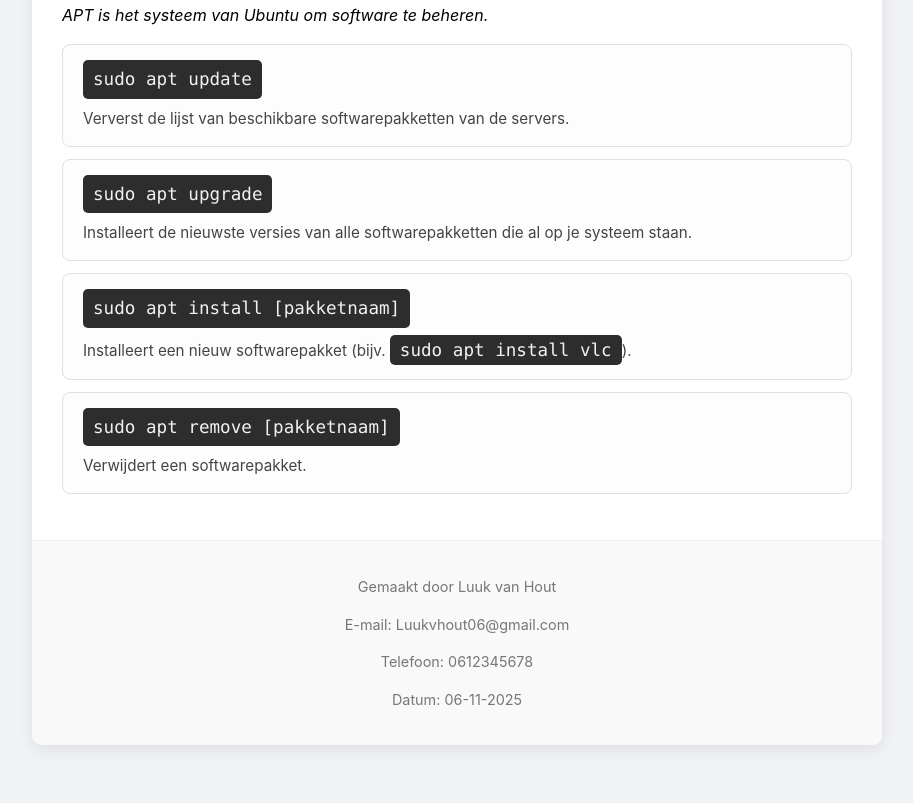
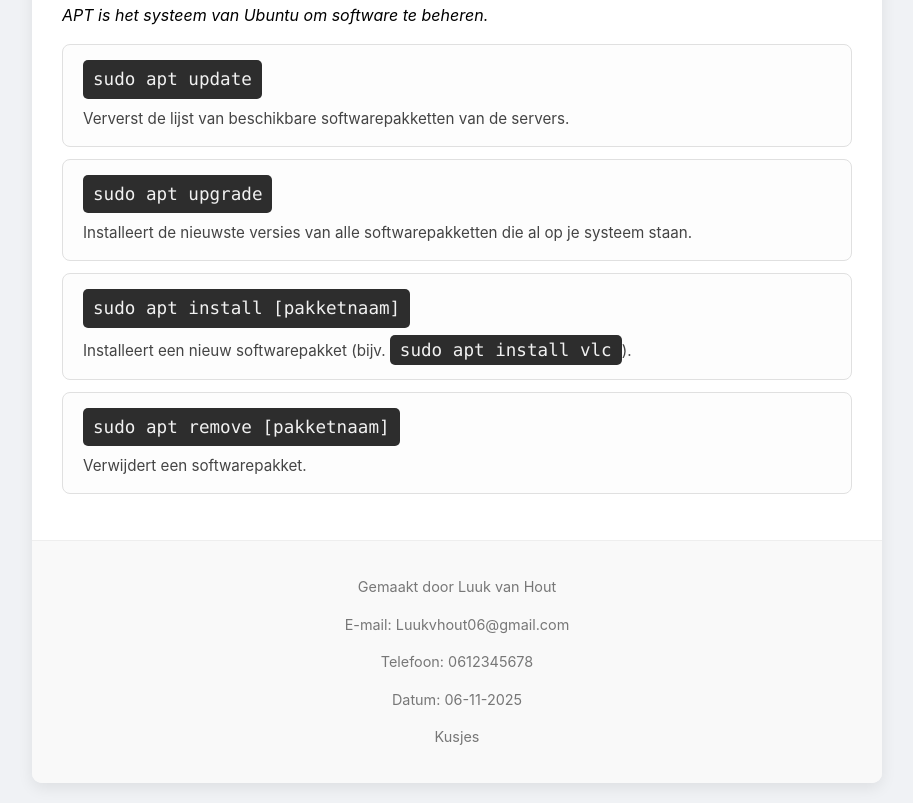
Before and after one commit to Luukvhoutjeee/DevOps, a plain HTML site: page Ubuntu.html in a window 1280 px wide. Shown: the part 1899-2702 px from the top of the page, without its empty margins (183-1096 px from the left). Before the commit the page ends 2664 px from the top, so only its background shows below. Drawn offline with Linux system fonts and the light colour scheme.

Commit message:
Ubuntu 1.10

```diff
--- a/Ubuntu.html
+++ b/Ubuntu.html
@@ -111,6 +111,7 @@
             <p>E-mail: Luukvhout06@gmail.com</p>
             <p>Telefoon: 0612345678</p>
             <p>Datum: 06-11-2025</p>
+            <p>Kusjes</p>
         </footer>
     </div>
 
```
